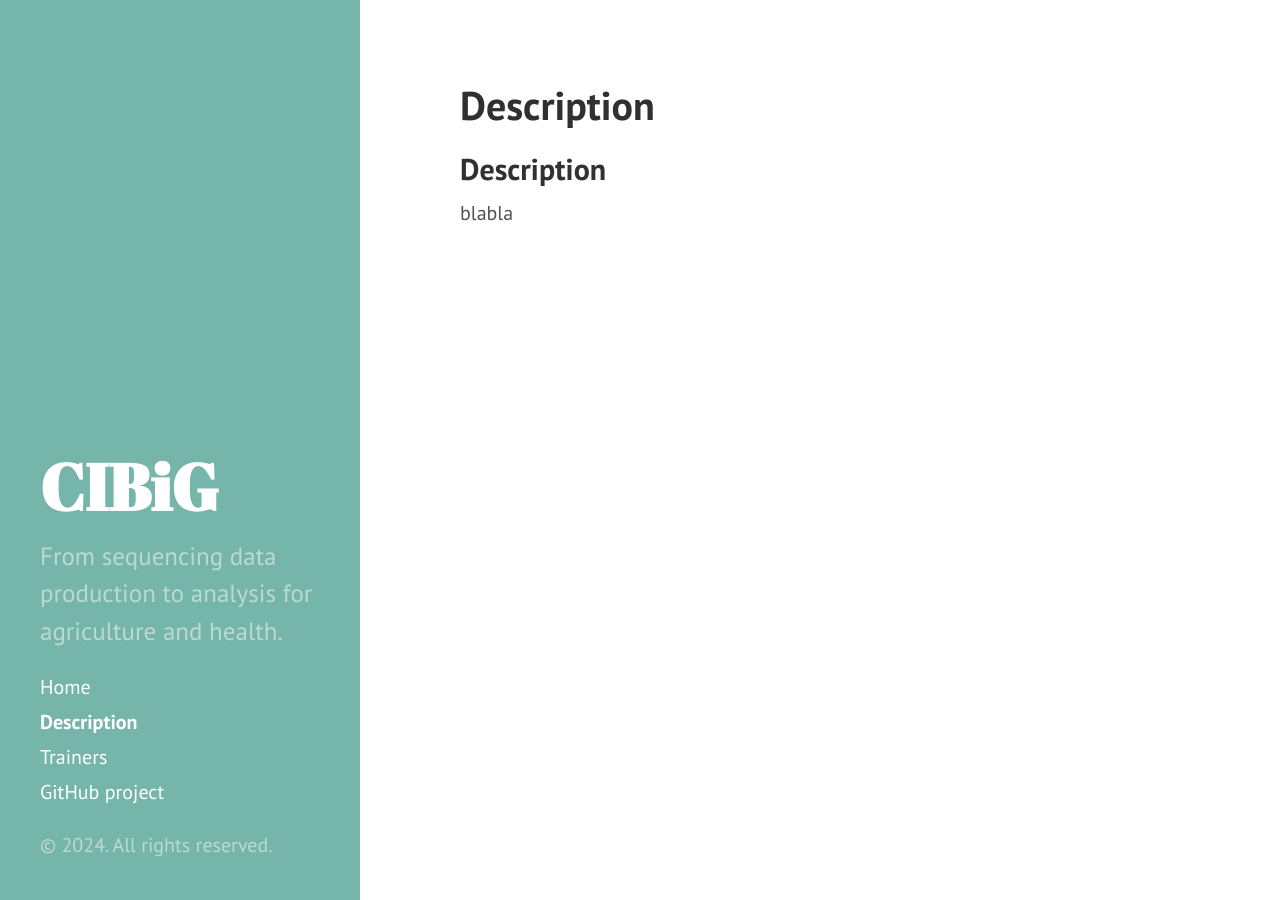
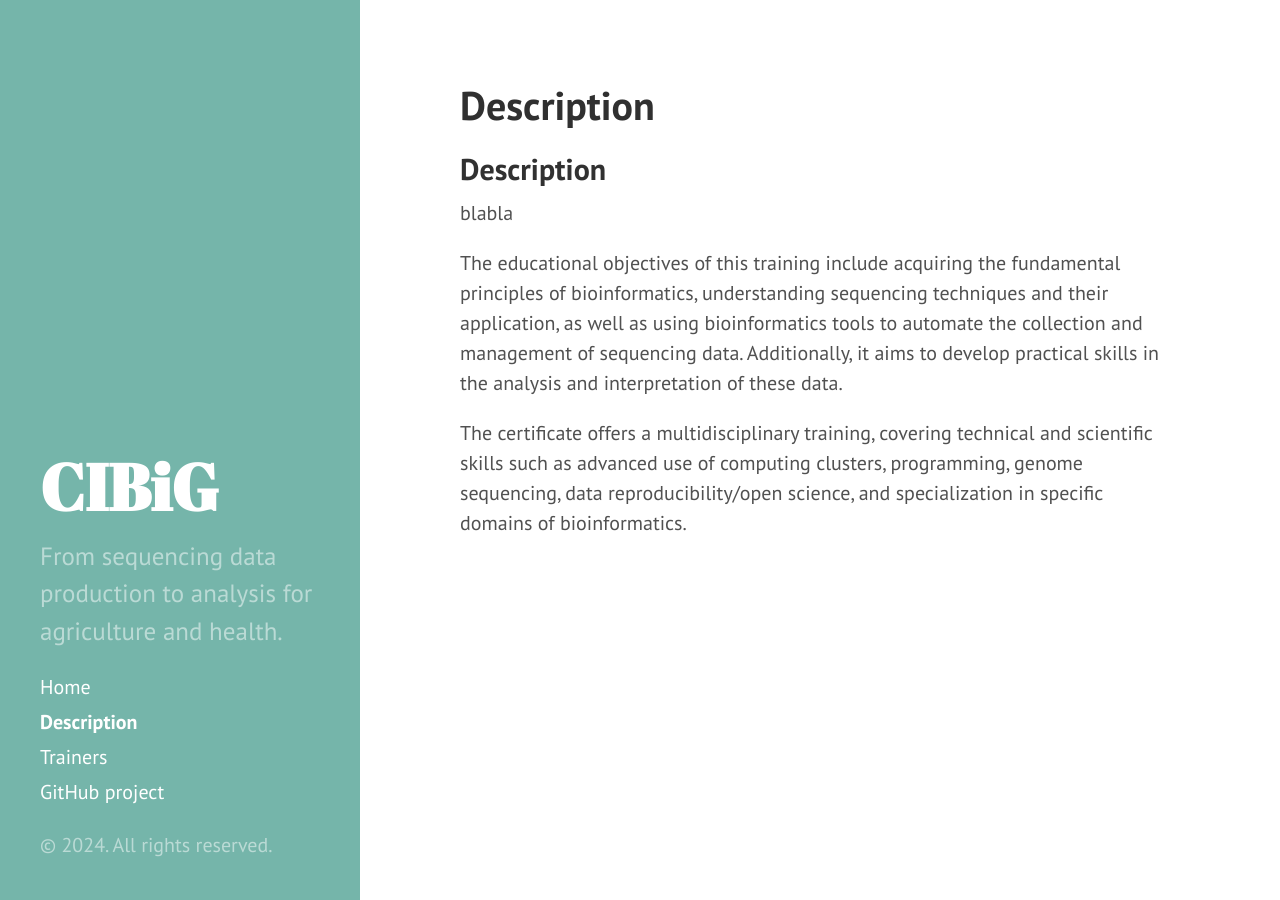
Before and after one commit to CIBiG-Course/CIBiG-course.github.io, a Jekyll site: the page built from docs/description.md, in a window 1280 px wide. Built offline with Jekyll 4.4.1, drawn with Linux system fonts in a browser that asks for light colours.

Commit message:
description.md

```diff
--- a/docs/description.md
+++ b/docs/description.md
@@ -6,3 +6,7 @@ title: Description
 ## Description
 
 blabla
+
+The educational objectives of this training include acquiring the fundamental principles of bioinformatics, understanding sequencing techniques and their application, as well as using bioinformatics tools to automate the collection and management of sequencing data. Additionally, it aims to develop practical skills in the analysis and interpretation of these data.
+
+The certificate offers a multidisciplinary training, covering technical and scientific skills such as advanced use of computing clusters, programming, genome sequencing, data reproducibility/open science, and specialization in specific domains of bioinformatics.
```
